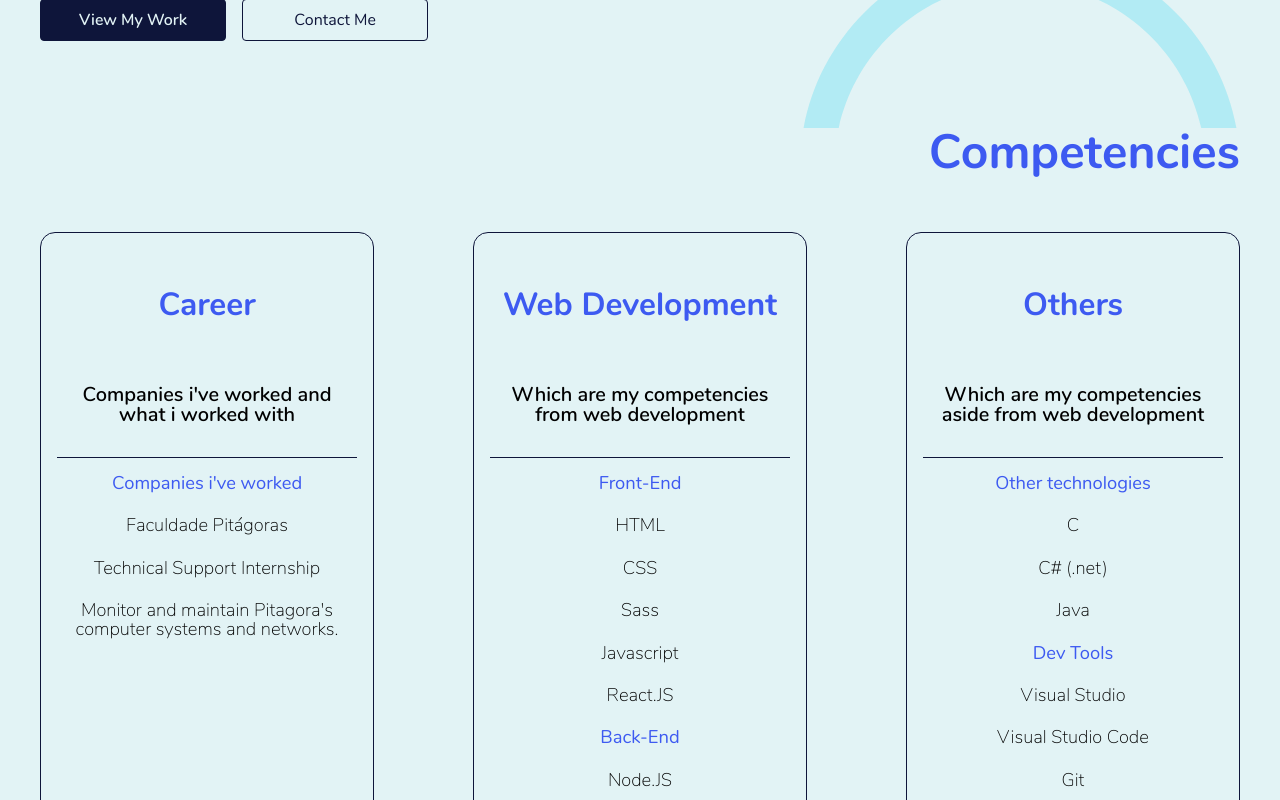
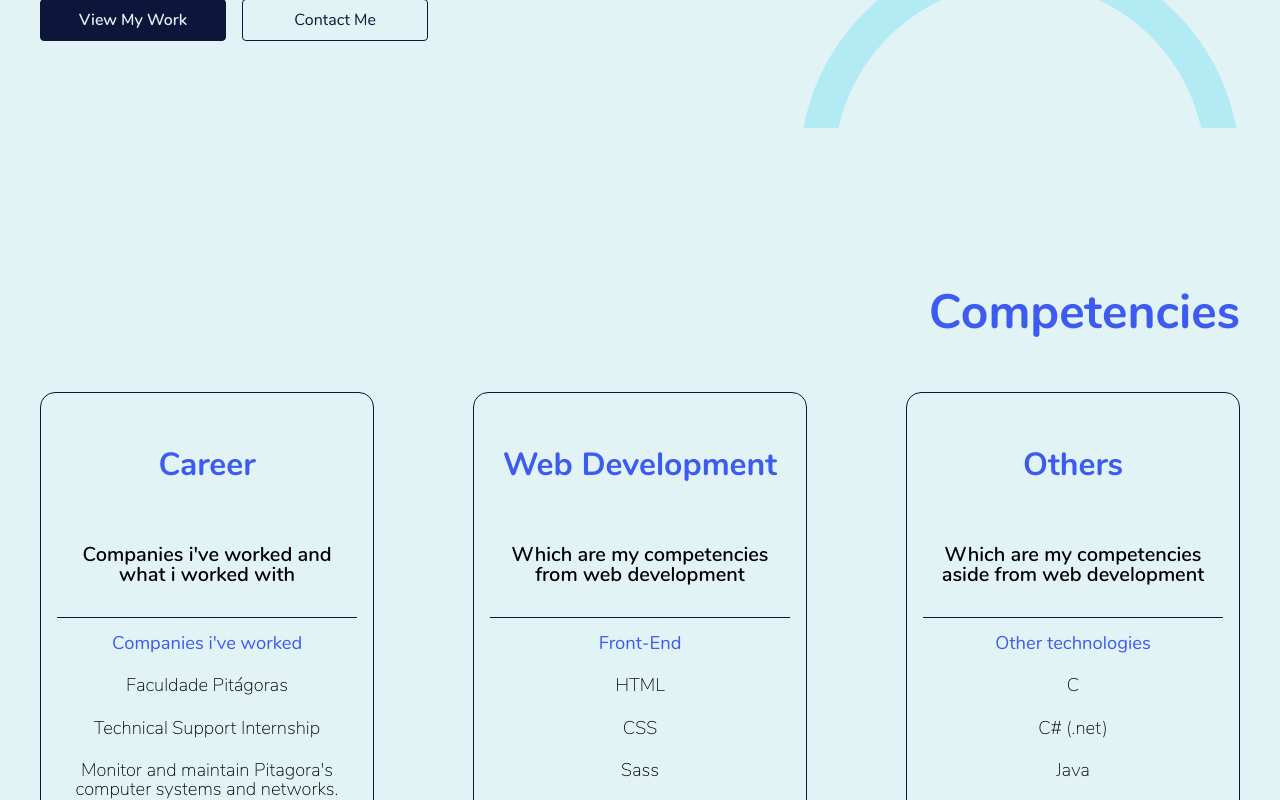
Before and after one commit to pepeyen/efrederick, a React (Create React App) app: page / in a window 1280 px wide. Shown: the part 520-1320 px from the top of the page. Built offline with nearby package versions, Linux system fonts and the light colour scheme; the HTML template or start-up script is replaced by a standard one; a web font is replaced by a local one.

Commit message:
Fixed article spacing

```diff
--- a/src/index.jsx
+++ b/src/index.jsx
@@ -7,7 +7,7 @@ import { Provider } from 'react-redux';
 import allReducer from './reducers';
 
 //Styles
-import './reset.css';
+import './reset.scss';
 import './index.scss';
 
 const myStore = createStore(allReducer);
--- a/src/views/about/index.jsx
+++ b/src/views/about/index.jsx
@@ -5,8 +5,8 @@ import {useSelector} from 'react-redux';
 import { updateScreenPosition } from '../../routing/InnerPageRouting'
 
 //Styles
-import './about.scss'
-import '../pages.scss'
+import './about.scss';
+import '../pages.scss';
 
 //Language library
 import {about} from '../../language/language-lib';
--- a/src/views/pages.scss
+++ b/src/views/pages.scss
@@ -6,7 +6,7 @@ $darkBlue : #0e153a;
 article{
     text-align: center;
     width: 100%;
-    margin: 4rem 0 6rem 0;
+    margin: 4rem 0 6rem 0 !important;
 
     .title{
         font-family: "Nunito-Bold";
@@ -27,7 +27,7 @@ span{
 @media (min-width: 801px) {
     article{
         text-align: left;
-        margin:0 0 20vh 0;
+        margin: 0 0 20vh 0 !important;
 
         .title{
             font-size: 6vh;
```
Also changed, not shown: src/reset.scss (renamed from src/reset.css).
